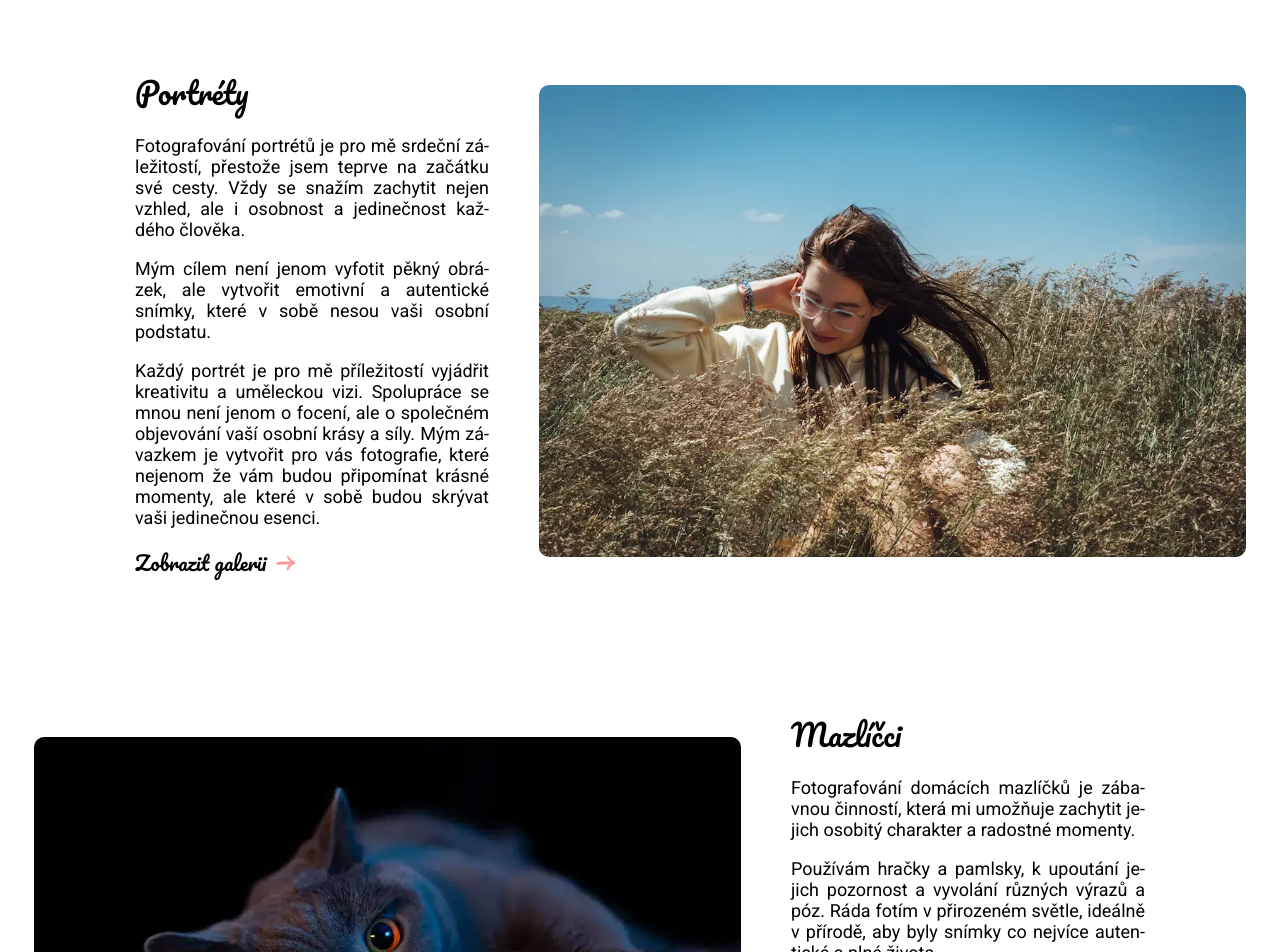
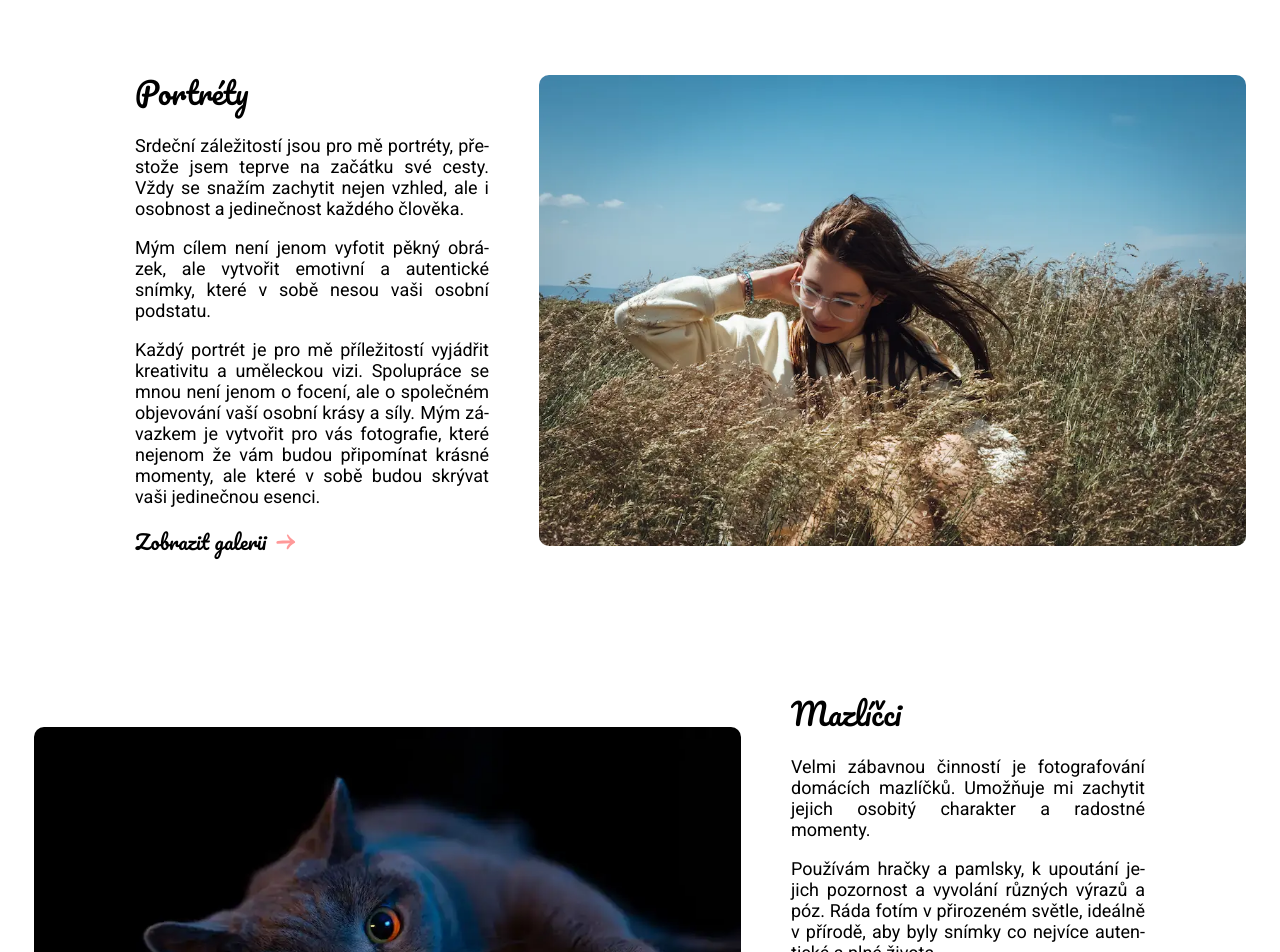
Before and after one commit to Kachull4/kacafoti, a Next.js app: page / in a window 1280 px wide. Shown: the part 1000-1952 px from the top of the page. Built offline with nearby package versions, Linux system fonts and the light colour scheme.

Commit message:
text fixes

```diff
--- a/src/app/(home)/page.tsx
+++ b/src/app/(home)/page.tsx
@@ -288,9 +288,9 @@ export default function Home() {
             <div>
               <Heading>Portréty</Heading>
               <p>
-                Fotografování portrétů je pro mě srdeční záležitostí, přestože
-                jsem teprve na začátku své cesty. Vždy se snažím zachytit nejen
-                vzhled, ale i osobnost a jedinečnost každého člověka.
+                Srdeční záležitostí jsou pro mě portréty, přestože jsem teprve
+                na začátku své cesty. Vždy se snažím zachytit nejen vzhled, ale
+                i osobnost a jedinečnost každého člověka.
               </p>
               <p>
                 Mým cílem není jenom vyfotit pěkný obrázek, ale vytvořit
@@ -332,8 +332,9 @@ export default function Home() {
             <div>
               <Heading>Mazlíčci</Heading>
               <p>
-                Fotografování domácích mazlíčků je zábavnou činností, která mi
-                umožňuje zachytit jejich osobitý charakter a radostné momenty.
+                Velmi zábavnou činností je fotografování domácích mazlíčků.
+                Umožňuje mi zachytit jejich osobitý charakter a radostné
+                momenty.
               </p>
               <p>
                 Používám hračky a pamlsky, k upoutání jejich pozornost a
```
